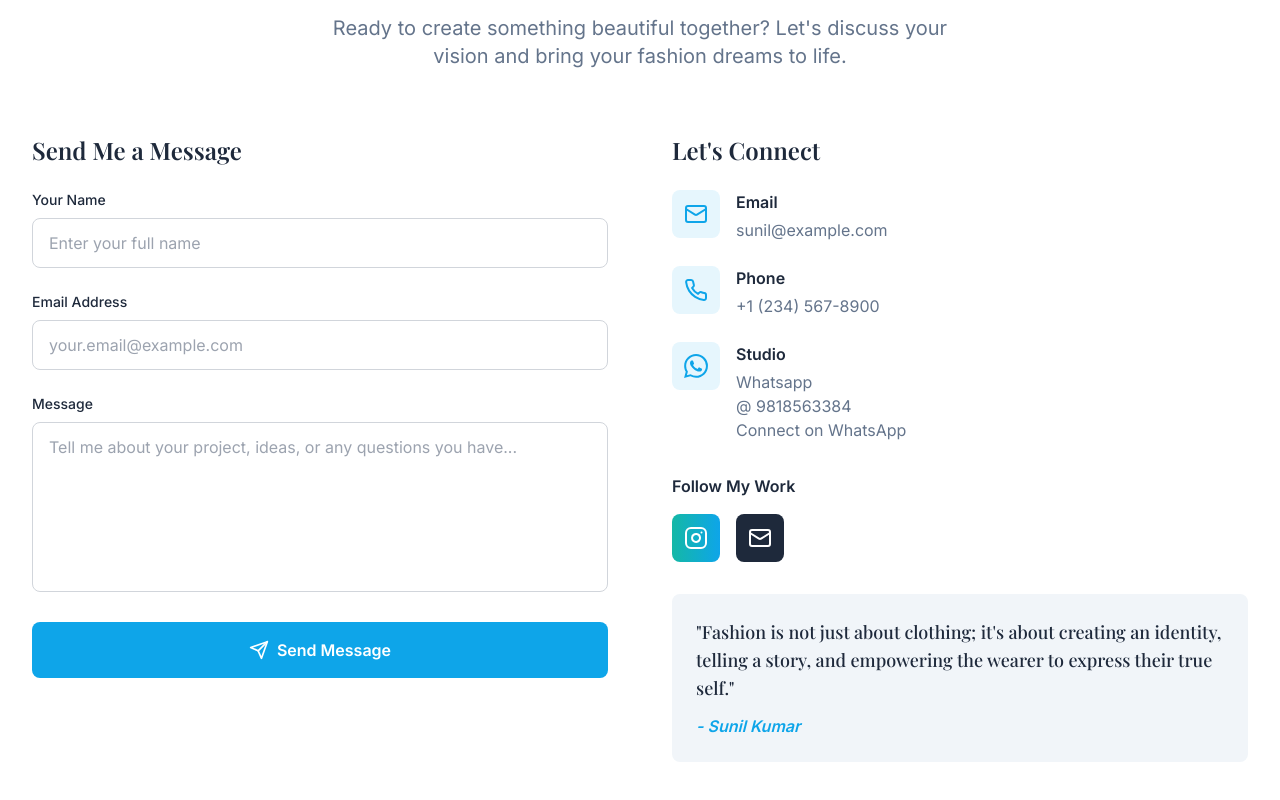
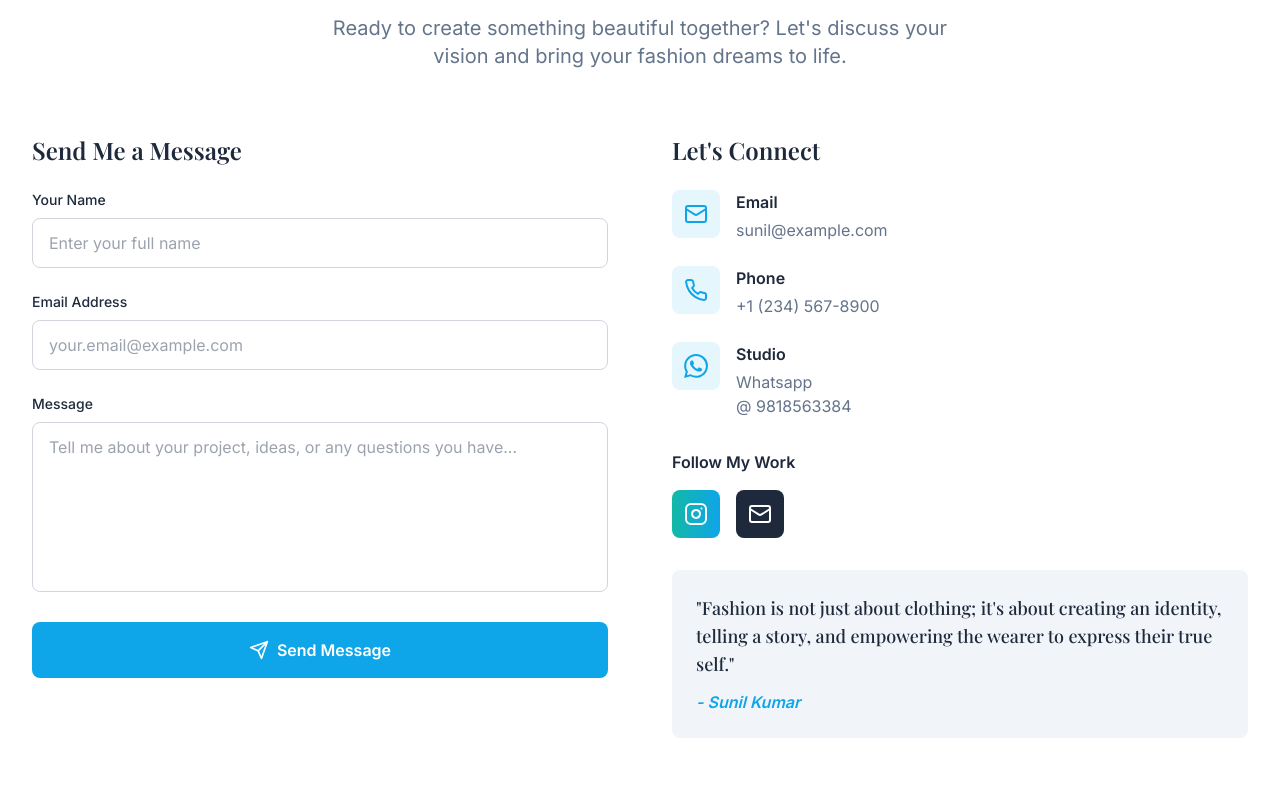
Before and after one commit to kumarvishal01971/Fashion_Portfolio, a React (Vite) app: page / in a window 1280 px wide. Shown: the part 2198-2998 px from the top of the page. Built offline with nearby package versions, Linux system fonts and the light colour scheme.

Commit message:
updated contact me

```diff
--- a/src/components/Contact.tsx
+++ b/src/components/Contact.tsx
@@ -148,14 +148,13 @@ const Contact = () => {
                   <h4 className="font-inter font-semibold text-primary mb-1">Studio</h4>
                   <p className="text-secondary font-inter">
                     Whatsapp<br />
-                    @ 9818563384
                   </p>
                   <a href="https://wa.me/919818563384"
                   target="_blank"
                   rel="noopener noreferrer"
                   className="text-secondary hover:text-accent transition-colors duration-200 font-inter"
                   >
-                    Connect on WhatsApp
+                    @ 9818563384
                   </a>
                 </div>
               </div>
```
